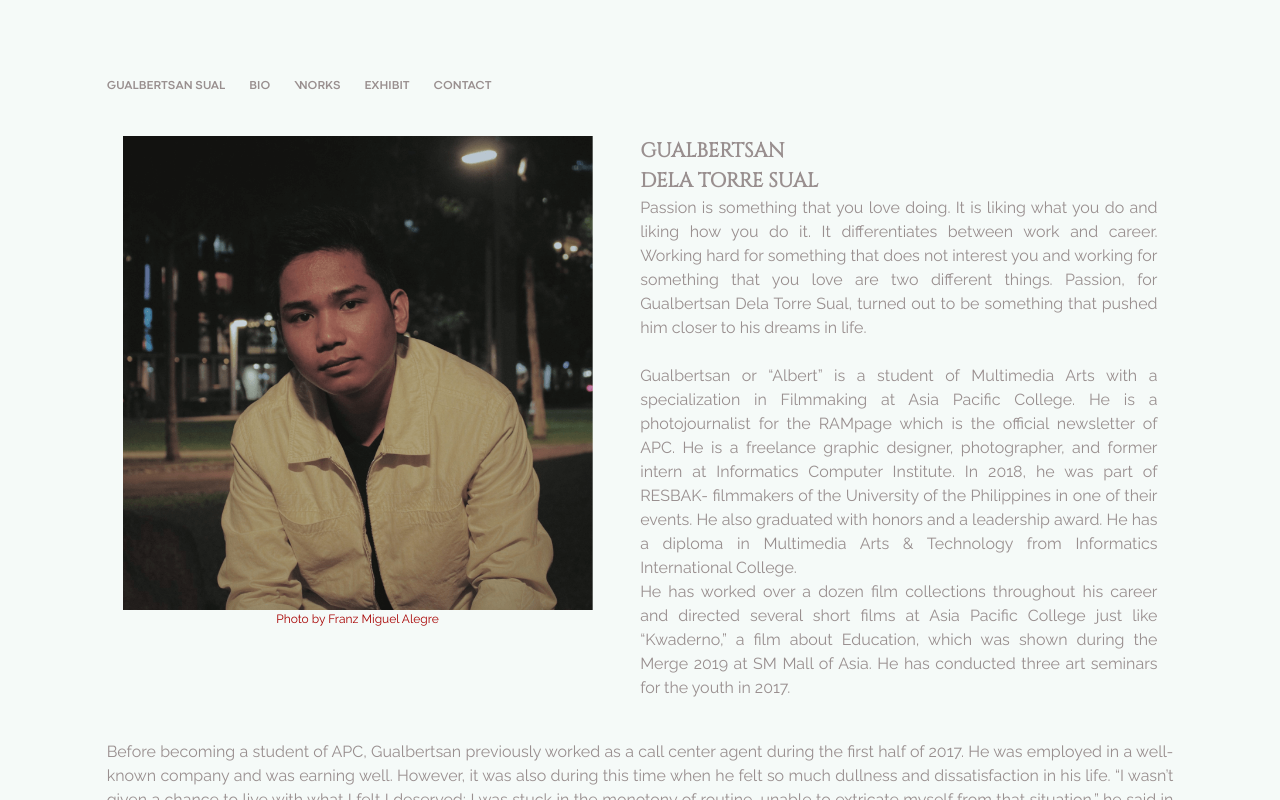
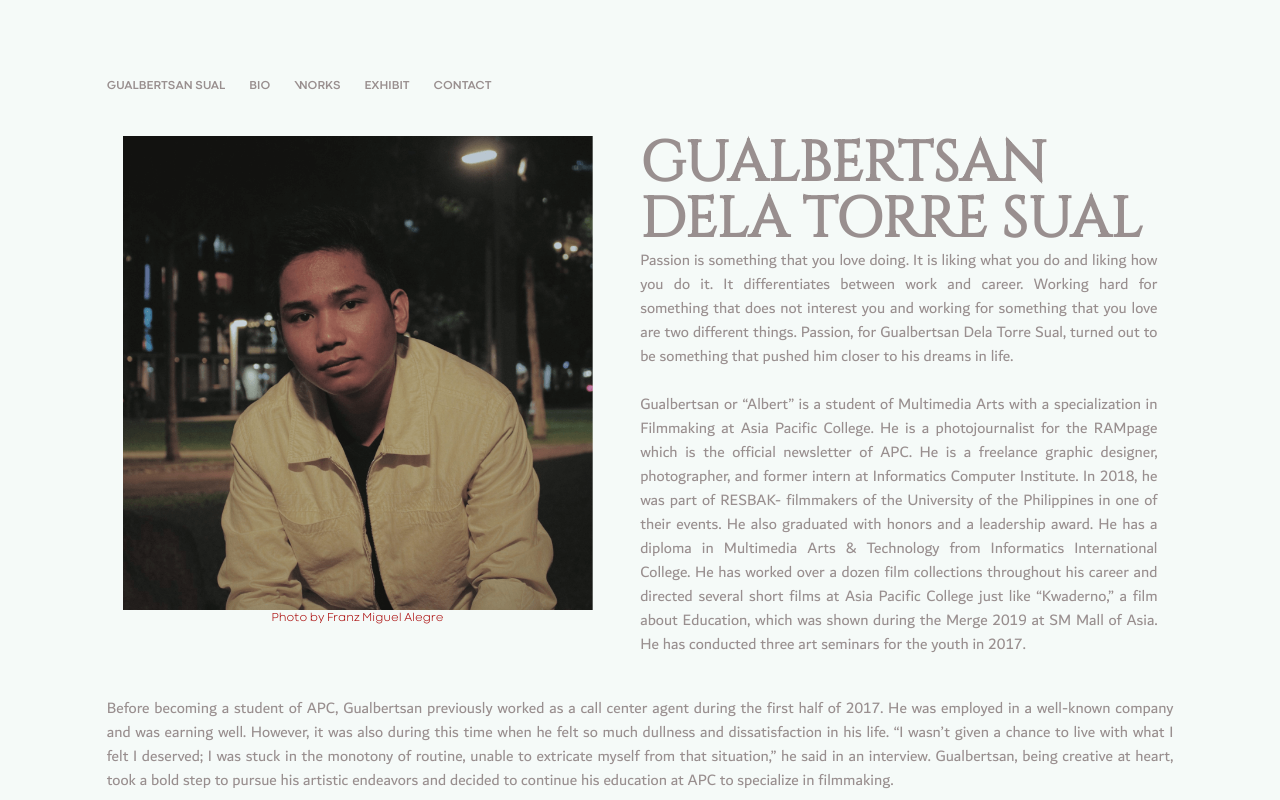
Before and after one commit to skull-works/photographyPorfolio, a React (Create React App) app: page /bio in a window 1280 px wide. Built offline with nearby package versions, Linux system fonts and the light colour scheme.

Commit message:
updated font sizes and css

```diff
--- a/src/pages/bio/bio.js
+++ b/src/pages/bio/bio.js
@@ -15,15 +15,17 @@ const Bio = () => {
             <header className='h-12vh'>
                 <Navbar showGual={true} isRegNav={true} />
             </header>
-            <main className='content text-gray-200 text-xs sm:text-base font-Raleway'>
+            <main className='content text-gray-200 text-xs sm:text-base customFont-dubai'>
                 <div className='w-full xs:w-10/12 xs:mx-auto mt-10 flex flex-col lg:flex-row'>
                     <div className='customSquare-box mx-auto'>
                         <img className='customSquare-content' src={Albert1} alt="albert1" />
-                        <p className='customlabelPhoto1 customAlbertColor300 text-xs'>Photo by Franz Miguel Alegre</p>
+                        <p className='customlabelPhoto1 customAlbertColor300 text-xs customFont-codec-light'>Photo by Franz Miguel Alegre</p>
                     </div>
                     <div className='w-10/12 xs:w-full lg:w-6/12 mt-10 md:mt-0 mx-auto relative customAlbertColor200'>
-                        <h2 className="font-Cinzel text-xl font-bold md:mt-10vh lg:mt-0 lg:ml-4">GUALBERTSAN</h2>
-                        <h2 className="font-Cinzel text-xl font-bold lg:ml-4">DELA TORRE SUAL</h2>
+                        <div className="leading-none">
+                            <h2 className="font-Cinzel customAlbertName font-bold md:mt-10vh lg:mt-0 lg:ml-4">GUALBERTSAN</h2>
+                            <h2 className="font-Cinzel customAlbertName font-bold lg:ml-4">DELA TORRE SUAL</h2>
+                        </div>
                         <p className='lg:ml-4 text-justify'>
                             Passion is something that you love doing. It is liking
                             what you do and liking how you do it. It differentiates
@@ -34,7 +36,7 @@ const Bio = () => {
                             that pushed him closer to his dreams in life.
                         </p>
                         <br />
-                        {/* 2nd paragraph */}
+                        {/*---- 2nd paragraph ----*/}
                         {/* md show */}
                         <p className='hidden md:block lg:hidden text-justify'>
                             Gualbertsan or “Albert” is a student of Multimedia Arts
@@ -44,8 +46,10 @@ const Bio = () => {
                             designer, photographer, and former intern at Informatics
                             Computer Institute.
                         </p>
+                        {/* lg/xl show */}
+                        <p className='sm:ml-4 hidden lg:block text-justify'>
                             {/* lg show */}
-                        <p className='sm:ml-4 hidden lg:block text-justify'>
+                            <span className="xl:hidden">
                                 Gualbertsan or “Albert” is a student of Multimedia Arts
                                 with a specialization in Filmmaking at Asia Pacific College.
                                 He is a photojournalist for the RAMpage which is the
@@ -56,7 +60,19 @@ const Bio = () => {
                                 their events. He also graduated with honors and a
                                 leadership award. He has a diploma in Multimedia Arts &
                                 Technology from Informatics International College.
+                            </span>
+                            {/* xl show */}
                             <span className="hidden xl:flex">
+                                Gualbertsan or “Albert” is a student of Multimedia Arts
+                                with a specialization in Filmmaking at Asia Pacific College.
+                                He is a photojournalist for the RAMpage which is the
+                                official newsletter of APC. He is a freelance graphic
+                                designer, photographer, and former intern at Informatics
+                                Computer Institute. In 2018, he was part of RESBAK-
+                                filmmakers of the University of the Philippines in one of
+                                their events. He also graduated with honors and a
+                                leadership award. He has a diploma in Multimedia Arts &
+                                Technology from Informatics International College.
                                 He has worked over a dozen film collections throughout his
                                 career and directed several short films at Asia Pacific
                                 College just like “Kwaderno,” a film about Education, which
@@ -86,7 +102,7 @@ const Bio = () => {
                 </div>
                 <div className='w-full xs:w-10/12 xs:mx-auto customAlbertColor200'>
                     <div className='w-10/12 xs:w-full mt-4 mx-auto relative'>
-                        {/* 2nd paragraph */}
+                        {/*---- 3rd paragraph ----*/}
                         {/* md show */}
                         <p className='hidden md:block lg:hidden text-justify'>
                             In 2018, he was part of RESBAK-
@@ -125,7 +141,7 @@ const Bio = () => {
                     <div className='w-full xs:mx-auto mt-10 lg:mt-6 flex flex-col lg:flex-row-reverse'>
                         <div className="customSquare-box mx-auto">
                             <img className='customSquare-content' src={Albert3} alt="albert1" />
-                            <p className='customlabelPhoto1 customAlbertColor300 text-xs'>Photo by Michael Castillo</p>
+                            <p className='customlabelPhoto1 customAlbertColor300 text-xs customFont-codec-light'>Photo by Michael Castillo</p>
                         </div>
                         <div className='w-10/12 xs:w-full lg:w-8/12 mt-4 md:mt-10 lg:mt-0 mx-auto lg:pr-8 relative'>
                             <p className="text-justify">
--- a/src/pages/bio/style.css
+++ b/src/pages/bio/style.css
@@ -1,12 +1,39 @@
+.customAlbertName {
+    font-size: 20px;
+}
+
 .customlabelPhoto1 {
     margin-top: 2px;
+}
+
+@media only screen and (min-width: 520px) {
+    .customAlbertName {
+        font-size: 30px;
+    }
+}
+
+@media only screen and (min-width: 768px) {
+    .customAlbertName {
+        font-size: 40px;
+    }
 }
 
 @media only screen and (min-width: 1024px) {
     .customlabelPhoto1 {
         margin-top: 4px;
     }
+
+    .customAlbertName {
+        font-size: 46px;
+    }
 }
+
+@media only screen and (min-width: 1280px) {
+    .customAlbertName {
+        font-size: 4.4vw;
+    }
+}
+
 
 .customSquare-box{
     position: relative;
--- a/src/pages/contact/contact.js
+++ b/src/pages/contact/contact.js
@@ -80,7 +80,7 @@ const Contact = () => {
             </header>
 
             <main className='content lg:w-10/12 lg:mx-auto lg:h-50vh mt-2 lg:mt-0 lg:flex lg:flex-row'>
-                <div className="w-20 sm:w-32 pt-10 sm:pt-0 mx-auto lg:hidden">
+                <div className="w-32 pt-10 sm:pt-0 mx-auto lg:hidden">
                     <img className="object-contain" src={Logo} alt="logo" />
                 </div>
                 <form name="contact" method="POST" className="mt-2 lg:mt-0 lg:w-8/12">
@@ -105,7 +105,7 @@ const Contact = () => {
                 </div>
             </main>
             <footer className="lg:h-38vh">
-                <div className="w-20 sm:w-32 lg:w-24 pt-10 sm:pt-20 lg:pt-0 mx-auto">
+                <div className="w-32 lg:w-24 pt-10 sm:pt-20 lg:pt-0 mx-auto">
                         <img className="object-contain" src={Logo} alt="logo2" />
                 </div>
                 <div className="pt-10 pb-10 lg:pt-4 lg:pb-0 flex flex-col">
```
Lines whose indentation alone changed are shown as unchanged.
